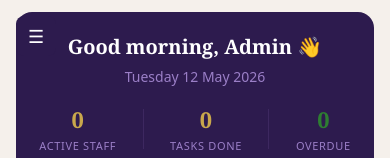
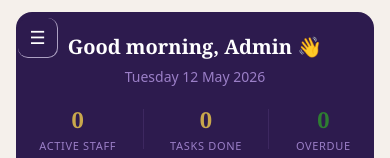
Before and after one commit to israelnjor/Casaviola-HR-Frontend, a React (Create React App) app: page / in a window 390 px wide. Shown: the top 158 px of the page. Built offline with nearby package versions, Linux system fonts and the light colour scheme; no server answers; sample sign-in values are in the browser's storage.

Commit message:
Adjusted the hamburger menu too sit well with the title

```diff
--- a/src/components/Sidebar.js
+++ b/src/components/Sidebar.js
@@ -103,11 +103,14 @@ function Sidebar() {
 
 const styles = {
   hamburger: {
-    position: 'fixed', top: 16, left: 16, zIndex: 300,
+    position: 'fixed', top: '18px', left: '18px', zIndex: 300,
     background: '#2d1b4e', color: '#fff', border: 'none',
-    borderRadius: 8, width: 40, height: 40, fontSize: 18,
+    borderRadius: 10, width: 40, height: 40, fontSize: 18,
     cursor: 'pointer', display: 'flex', alignItems: 'center',
     justifyContent: 'center',
+    border: '1px solid #c8bddbd4',
+    borderLeft: 'none',
+    borderTop: 'none',
   },
   overlay: {
     position: 'fixed', inset: 0, background: 'rgba(0,0,0,0.4)', zIndex: 199,
```
